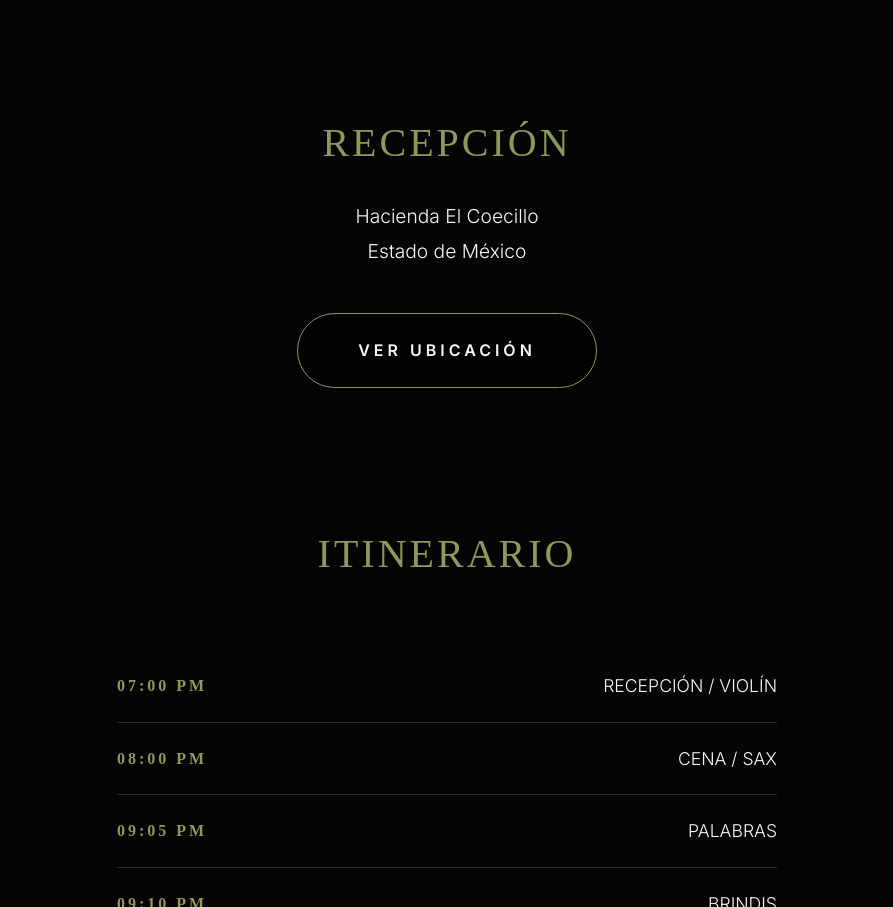
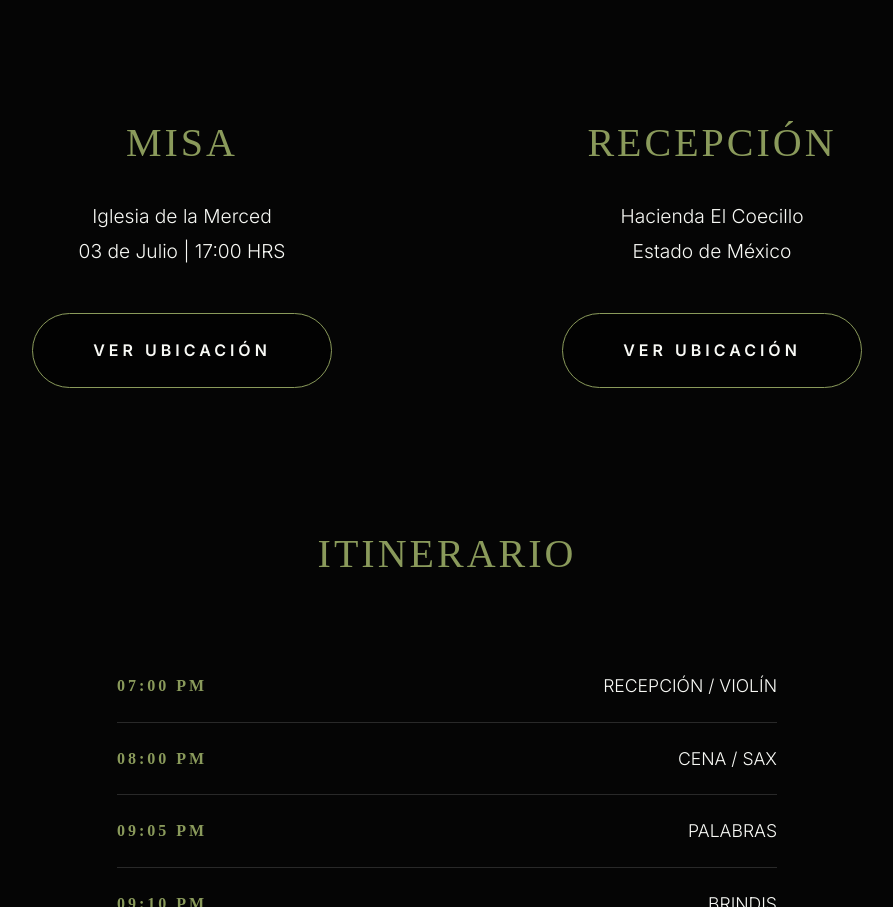
Before and after one commit to HOMERO-CHAVEZ-PRODUCTOR/LENGUAS-UAEMEX, a plain HTML site: page index.html in a window 1280 px wide. Shown: the part 1326-2233 px from the top of the page, without its empty margins (193-1086 px from the left). Drawn offline with Linux system fonts and the light colour scheme.

Commit message:
index.html

```diff
--- a/index.html
+++ b/index.html
@@ -190,18 +190,27 @@
             backdrop-filter: blur(4px);
         }
 
-        /* --- UBICACIÓN --- */
-        .location-box {
-            max-width: 850px;
+        /* --- UBICACIONES --- */
+        .locations-wrapper {
+            display: flex;
+            flex-wrap: wrap;
+            justify-content: center;
+            gap: 60px;
+            max-width: 1000px;
             margin: 0 auto 130px;
         }
 
-        .location-box h3 {
+        .location-item {
+            flex: 1;
+            min-width: 300px;
+        }
+
+        .location-item h3 {
             font-size: 2.5rem;
             margin-bottom: 20px;
         }
 
-        .location-box p {
+        .location-item p {
             font-size: 1.2rem;
             margin-bottom: 45px;
             font-weight: 300;
@@ -405,8 +414,8 @@
                 margin-bottom: 70px;
             }
 
-            .location-box { margin-bottom: 90px; }
-            .location-box h3 { font-size: 2.2rem; }
+            .locations-wrapper { gap: 80px; margin-bottom: 90px; }
+            .location-item h3 { font-size: 2.2rem; }
 
             .timeline-container, .menu-section, .recs-grid {
                 margin-top: 80px;
@@ -466,10 +475,18 @@
             <span>03</span> <span>07</span> <span>26</span>
         </div>
 
-        <div class="location-box reveal-node">
-            <h3>RECEPCIÓN</h3>
-            <p>Hacienda El Coecillo<br>Estado de México</p>
-            <a href="https://maps.app.goo.gl/qy1ywhmttgA7nzZz5" target="_blank" class="btn-olive">Ver Ubicación</a>
+        <div class="locations-wrapper reveal-node">
+            <div class="location-item">
+                <h3>MISA</h3>
+                <p>Iglesia de la Merced<br>03 de Julio | 17:00 HRS</p>
+                <a href="https://maps.app.goo.gl/6t5RSXCTTNkBgu2HA" target="_blank" class="btn-olive">Ver Ubicación</a>
+            </div>
+
+            <div class="location-item">
+                <h3>RECEPCIÓN</h3>
+                <p>Hacienda El Coecillo<br>Estado de México</p>
+                <a href="https://maps.app.goo.gl/qy1ywhmttgA7nzZz5" target="_blank" class="btn-olive">Ver Ubicación</a>
+            </div>
         </div>
 
         <article class="timeline-container reveal-node">
```
